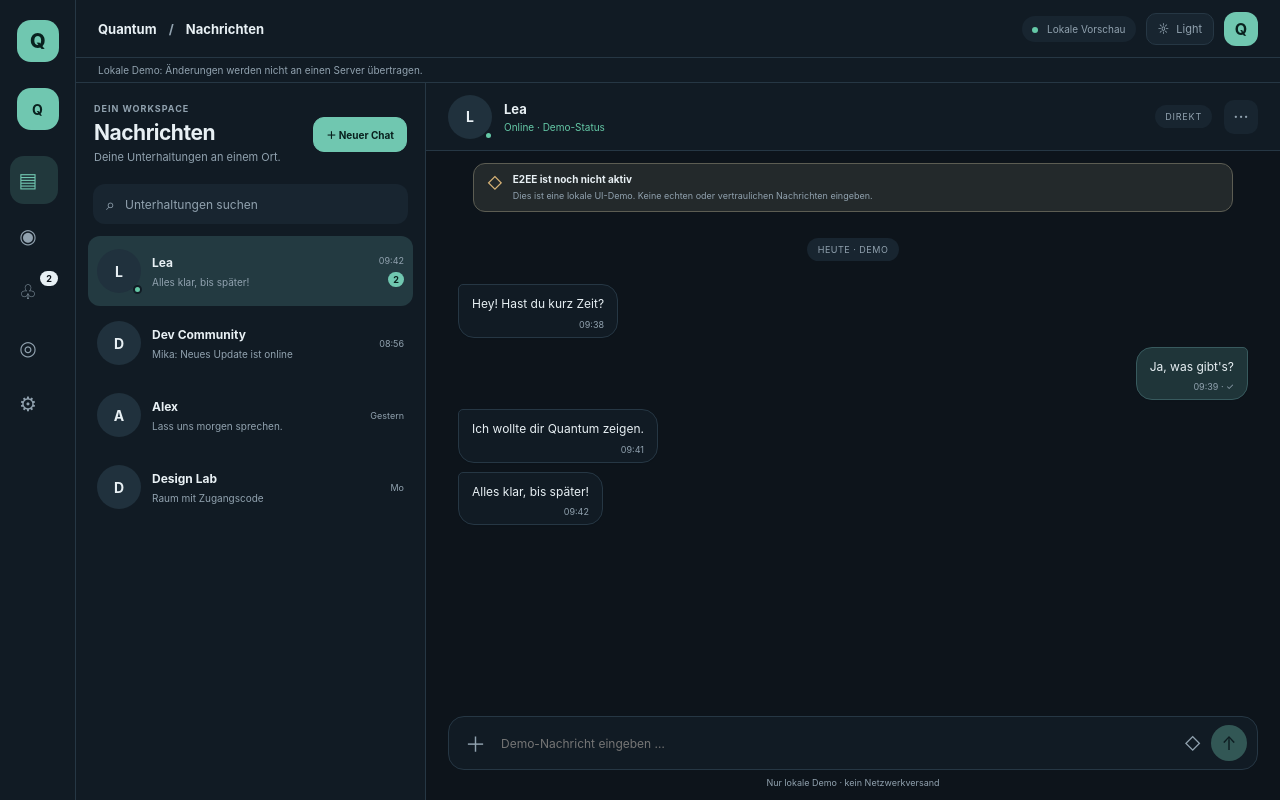
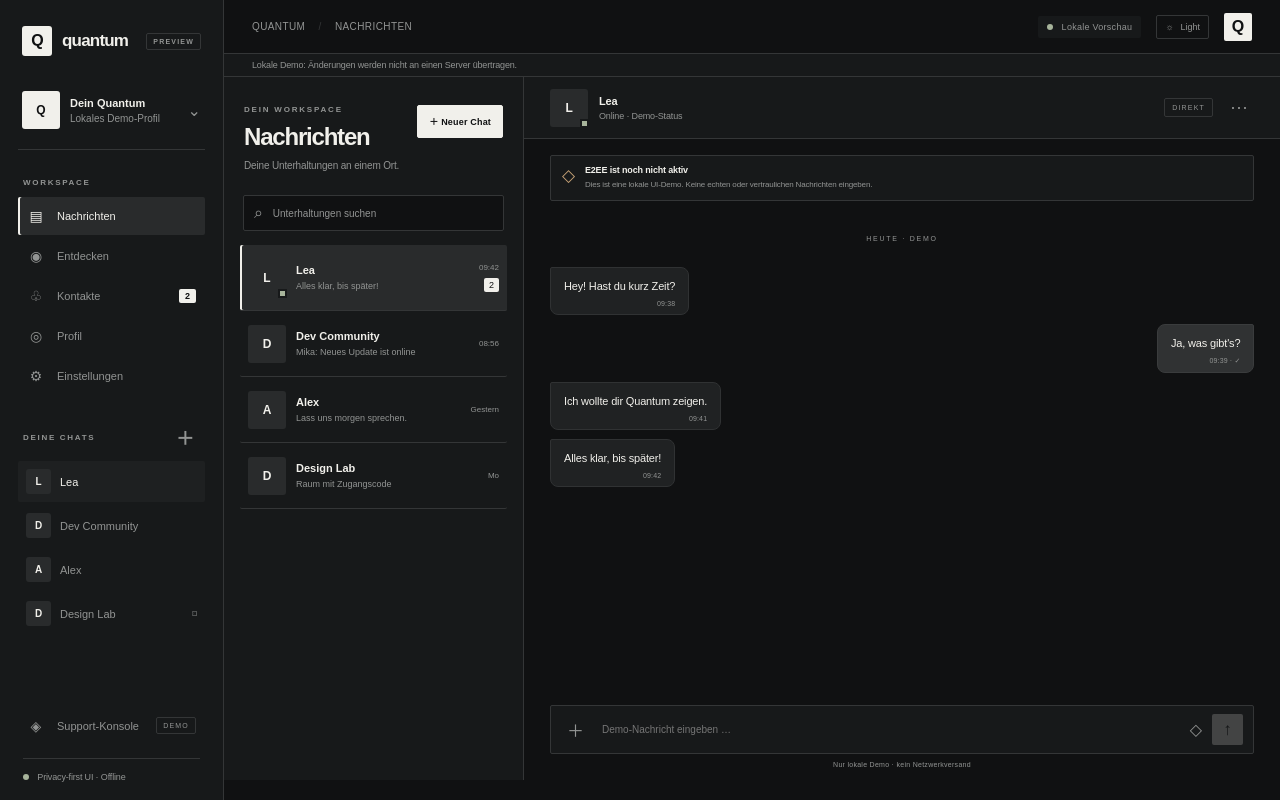
Before and after one commit to GotUrBack-Public/Quantum, a Next.js app in the folder apps/web/: page / in a window 1280 px wide. Built offline with nearby package versions, Linux system fonts and the light colour scheme.

Commit message:
Replace generic messenger styling with restrained editorial design

```diff
--- a/apps/web/src/app/globals.css
+++ b/apps/web/src/app/globals.css
@@ -16,155 +16,153 @@
 @media(max-width:1050px){.quantum-app{grid-template-columns:220px minmax(0,1fr)}.chat-layout{grid-template-columns:260px minmax(0,1fr)}.room-grid{grid-template-columns:repeat(2,minmax(0,1fr))}}@media(max-width:720px){.quantum-app{grid-template-columns:1fr}.left-rail{position:fixed;left:-260px;width:248px;transition:left .2s;box-shadow:15px 0 40px #0002}.left-rail.mobile-open{left:0}.mobile-toggle{display:block}.topbar{padding:0 14px}.toast-line{padding:8px 14px}.chat-layout{grid-template-columns:1fr}.chat-list-panel{display:none}.conversation-panel{min-height:calc(100dvh - 97px);padding:0 13px 12px}.content-page{padding:25px 16px 45px}.room-grid,.two-column{grid-template-columns:1fr}.support-stats{grid-template-columns:repeat(2,1fr)}.page-heading h1{font-size:22px}.section-chip{display:none}}@media(max-width:420px){.top-actions .local-pill{display:none}.theme-switch span{display:none}.profile-hero{padding:15px}.stats-grid{gap:7px}.stats-grid>div{padding:12px}.conversation-type{display:none}}@media(prefers-reduced-motion:reduce){*,*::before,*::after{scroll-behavior:auto!important;transition:none!important;animation:none!important}}
 
 
-/* Quantum messenger refresh — familiar three-pane messaging layout, original visual language */
+
+
+/* Quantum / industrial editorial system */
 :root{
-  --bg:#0d141b;--panel:#111b24;--panel-2:#182530;--panel-3:#20313d;
-  --line:#263744;--muted:#91a2af;--text:#e8f0f4;--accent:#70c7b0;
-  --good:#65c9a7;--warn:#d9b477;
+  color-scheme:dark;
+  --bg:#101112;
+  --panel:#17191a;
+  --panel-2:#1e2021;
+  --panel-3:#292b2c;
+  --line:#343637;
+  --muted:#929493;
+  --text:#f1f0eb;
+  --accent:#e6e0d2;
+  --good:#a7b49b;
+  --warn:#c9a477;
 }
 :root[data-theme=light]{
-  --bg:#e9eff2;--panel:#ffffff;--panel-2:#f4f7f8;--panel-3:#e8f0f1;
-  --line:#e1e8eb;--muted:#71818b;--text:#17252d;--accent:#168b75;
-  --good:#168b75;--warn:#9a6c2c;
+  color-scheme:light;
+  --bg:#e9e7e1;
+  --panel:#f4f2ec;
+  --panel-2:#eae8e1;
+  --panel-3:#dedbd3;
+  --line:#d2cfc7;
+  --muted:#777771;
+  --text:#171817;
+  --accent:#242522;
+  --good:#53634d;
+  --warn:#87623d;
 }
-html,body{font-family:Inter,-apple-system,BlinkMacSystemFont,"Segoe UI",sans-serif;letter-spacing:0}
-.quantum-app{grid-template-columns:76px minmax(0,1fr);gap:0;background:var(--bg)}
-.left-rail{width:76px;height:100dvh;padding:20px 10px 14px;align-items:center;border-right:1px solid var(--line);background:var(--panel)}
-.brand{width:100%;justify-content:center;padding:0 0 24px;gap:0}
-.brand>span:nth-child(2),.brand em,.mini-profile>span:nth-child(2),.mini-profile>i,.nav-caption,.primary-nav button:not(.nav-active)::after,.rooms-caption,.rail-chats,.rail-bottom>button:not(.nav-active){display:none}
-.brand-symbol{width:42px;height:42px;border-radius:14px;background:var(--accent);color:#09211e;font-size:20px}
-.mini-profile{width:46px;height:46px;justify-content:center;padding:4px;border:0;background:transparent;margin:0 0 24px}
-.mini-profile .avatar{width:42px;height:42px;border-radius:14px}
-.primary-nav{width:100%;gap:8px}
-.primary-nav button,.rail-bottom>button{width:48px;height:48px;justify-content:center;padding:0;border-radius:14px;font-size:0;color:var(--muted)}
-.primary-nav button>span,.rail-bottom>button>span{width:auto;font-size:20px}
-.primary-nav .nav-active,.rail-bottom .nav-active{background:color-mix(in srgb,var(--accent) 17%,var(--panel));color:var(--accent);box-shadow:none}
-.nav-count{position:absolute;margin:0 0 28px 30px;font-size:9px}
-.rail-bottom{width:100%;display:flex;justify-content:center}
-.rail-bottom>button.nav-active{display:flex}
-.privacy-state{display:none}
-.main-area{min-width:0;display:flex;flex-direction:column;height:100dvh;overflow:hidden}
-.topbar{height:58px;min-height:58px;padding:0 22px;background:var(--panel);border-bottom:1px solid var(--line)}
-.breadcrumb{font-size:13px;font-weight:650;color:var(--text)}
-.breadcrumb span{color:var(--muted)}
-.top-actions{gap:10px}
-.local-pill{font-size:10px;border:0;background:var(--panel-2);padding:7px 10px}
-.theme-switch{border-radius:10px;padding:8px 11px;font-size:11px;background:var(--panel-2)}
-.top-avatar{width:34px;height:34px;border-radius:12px;background:var(--accent);color:#09211e}
-.toast-line{padding:6px 22px;background:var(--panel);border-bottom:1px solid var(--line);font-size:10px}
-.chat-layout{flex:1;min-height:0;grid-template-columns:minmax(290px,350px) minmax(0,1fr);background:var(--bg)}
-.chat-list-panel{padding:20px 12px 14px;background:var(--panel);border-right:1px solid var(--line);overflow:auto}
-.page-heading{margin:0 6px 18px;align-items:center}
-.page-heading h1{font-size:21px;letter-spacing:-.5px;margin-bottom:4px}
-.page-heading p:not(.eyebrow){font-size:11px}
-.eyebrow{font-size:9px;letter-spacing:1px;margin-bottom:6px}
-.primary-button,.secondary-button{border-radius:11px;padding:9px 12px;font-size:10px}
-.primary-button{background:var(--accent);border-color:var(--accent);color:#09211e}
-.search-field{height:40px;margin:0 5px;border:0;border-radius:12px;background:var(--panel-2);padding:0 13px}
-.search-field input{font-size:12px}
-.chat-list{gap:2px;margin-top:12px}
-.chat-list-item{min-height:70px;padding:10px 9px;border-radius:12px;gap:11px}
+html,body{background:var(--bg);color:var(--text);font-family:Arial,Helvetica,sans-serif;letter-spacing:-.01em}
+button,input{font-family:inherit}
+button:focus-visible,input:focus-visible{outline:1px solid var(--accent);outline-offset:3px}
+.quantum-app{grid-template-columns:224px minmax(0,1fr);background:var(--bg)}
+.left-rail{width:auto;align-items:stretch;padding:26px 18px 18px;background:var(--panel);border-right:1px solid var(--line)}
+.brand{padding:0 4px 35px;gap:10px;font-size:17px;letter-spacing:-.8px}
+.brand-symbol{width:30px;height:30px;border-radius:3px;background:var(--text);color:var(--bg);font-size:16px}
+.brand em,.rail-bottom em{border-radius:2px;font-size:7px;letter-spacing:1.2px}
+.mini-profile{border:0;border-bottom:1px solid var(--line);border-radius:0;background:transparent;padding:0 4px 20px}
+.avatar,.tiny-avatar{border-radius:3px;background:var(--panel-3)}
+.avatar.self,.top-avatar{background:var(--text);color:var(--bg)}
+.nav-caption{margin:28px 5px 10px;font-size:8px;letter-spacing:1.7px}
+.primary-nav{gap:2px}
+.primary-nav button,.rail-bottom>button{border-radius:2px;padding:11px 9px;font-size:11px;gap:12px}
+.primary-nav button>span,.rail-bottom>button>span{font-size:14px}
+.primary-nav .nav-active,.rail-bottom .nav-active{background:var(--panel-3);color:var(--text);box-shadow:inset 2px 0 var(--text)}
+.nav-count{border-radius:2px}
+.rail-chats button{border-radius:2px}
+.main-area{height:100dvh;overflow:hidden}
+.topbar{height:54px;min-height:54px;padding:0 28px;background:var(--bg);border-bottom:1px solid var(--line)}
+.breadcrumb{font-size:10px;letter-spacing:.04em;text-transform:uppercase;color:var(--muted)}
+.breadcrumb span{margin:0 10px;color:var(--line)}
+.top-actions{gap:15px}
+.local-pill{border:0;border-radius:2px;background:var(--panel);font-size:9px;letter-spacing:.03em}
+.local-pill i{background:var(--good)}
+.theme-switch{border-radius:2px;background:transparent;padding:6px 8px;font-size:9px}
+.top-avatar{width:28px;height:28px;border-radius:2px}
+.toast-line{padding:6px 28px;background:var(--panel);border-bottom:1px solid var(--line);font-size:9px}
+.chat-layout{grid-template-columns:300px minmax(0,1fr);background:var(--bg)}
+.chat-list-panel{padding:28px 16px;background:var(--panel);border-right:1px solid var(--line)}
+.page-heading{margin:0 4px 22px}
+.page-heading h1{font-size:24px;font-weight:600;letter-spacing:-1.2px}
+.eyebrow{font-size:8px;letter-spacing:1.8px}
+.page-heading p:not(.eyebrow){font-size:10px;line-height:1.5}
+.primary-button,.secondary-button{border-radius:2px;padding:9px 11px;font-size:9px;letter-spacing:.02em}
+.primary-button{background:var(--text);border-color:var(--text);color:var(--bg)}
+.secondary-button{background:transparent;border-color:var(--line);color:var(--text)}
+.primary-button:hover,.send-action:hover{filter:brightness(.84)}
+.search-field{height:36px;margin:0 3px;border-radius:2px;background:var(--bg);border-color:var(--line);padding:0 10px}
+.search-field input{font-size:10px}
+.chat-list{gap:0;margin-top:14px}
+.chat-list-item{min-height:66px;padding:10px 8px;border-radius:2px;border-bottom:1px solid var(--line);gap:10px}
 .chat-list-item:hover{background:var(--panel-2)}
-.chat-list-item.active{background:color-mix(in srgb,var(--accent) 13%,var(--panel-2));box-shadow:none}
-.avatar{width:44px;height:44px;border-radius:50%;background:var(--panel-3);font-size:14px}
-.avatar.self{background:var(--accent);color:#09211e}
-.avatar i{border-color:var(--panel)}
-.chat-list-copy{gap:6px}
-.chat-list-copy b{font-size:12px;font-weight:650}
-.chat-list-copy small{font-size:10px}
-.chat-list-meta time{font-size:9px}
-.chat-list-meta i{background:var(--accent);color:#09211e;font-weight:700}
-.conversation-panel{padding:0 0 12px;min-height:0;background-color:var(--bg);position:relative}
-.conversation-header{height:68px;min-height:68px;padding:0 22px;background:var(--panel);border-bottom:1px solid var(--line);gap:12px}
-.conversation-header b{font-size:13px}
-.conversation-header small{font-size:10px}
-.conversation-type{margin-left:auto;border:0;border-radius:20px;background:var(--panel-2);padding:6px 10px;font-size:9px}
-.icon-action{width:34px;height:34px;border-radius:10px;background:var(--panel-2);font-size:18px}
-.security-warning{margin:12px auto 0;max-width:760px;width:calc(100% - 40px);padding:9px 13px;border-radius:12px;background:color-mix(in srgb,var(--warn) 9%,var(--panel));border-color:color-mix(in srgb,var(--warn) 30%,var(--line))}
-.security-warning>span{font-size:15px}
-.security-warning b{font-size:10px}
-.security-warning small{font-size:9px}
-.message-feed{width:min(860px,100%);margin:0 auto;padding:22px 28px 18px;gap:9px}
-.day-label{margin:4px 0 14px;font-size:9px;letter-spacing:.5px}
-.day-label span{display:inline-block;padding:6px 11px;border-radius:20px;background:var(--panel-2)}
-.message-line{padding:0 4px}
-.bubble{max-width:min(72%,520px);padding:10px 13px 7px;border:1px solid var(--line);border-radius:5px 16px 16px 16px;background:var(--panel);box-shadow:0 1px 1px #0000000a}
-.own .bubble{border-color:color-mix(in srgb,var(--accent) 24%,var(--line));border-radius:16px 5px 16px 16px;background:color-mix(in srgb,var(--accent) 15%,var(--panel))}
-.bubble p{font-size:12px;line-height:1.55;margin-bottom:5px}
-.bubble time{font-size:9px}
-.message-composer{width:min(860px,calc(100% - 44px));margin:0 auto;padding:8px 10px;border-radius:16px;background:var(--panel);border:1px solid var(--line);gap:10px}
-.message-composer>button:first-child{width:32px;height:32px;border-radius:50%;font-size:21px}
-.message-composer input{font-size:12px;padding:8px 0}
-.message-composer>span{font-size:16px}
-.send-action{width:36px;height:36px;border-radius:50%;background:var(--accent);color:#09211e;font-size:18px}
-.composer-caption{font-size:9px;padding:7px 0 0}
-.content-page{padding:30px 34px 50px;max-width:1180px}
-.content-page .page-heading{margin:0 0 24px}
-.room-grid{gap:16px}
-.room-card,.surface-card{border-radius:14px;background:var(--panel);border-color:var(--line)}
-.room-art{height:112px;background:linear-gradient(135deg,var(--panel-3),var(--panel-2))}
-.room-art span{font-size:38px;color:var(--accent)}
-.room-body{padding:17px}
-.room-body h3{font-size:14px}
-.room-body p{font-size:11px}
-.info-panel{border-radius:12px;background:var(--panel-2);padding:15px 17px}
-.info-panel b{font-size:12px}
-.info-panel p{font-size:11px}
-.surface-card{padding:18px}
-.card-heading h2{font-size:13px}
-.person-row,.report-row{padding:13px 0}
-.person-row b,.report-row b{font-size:11px}
-.person-row small,.report-row small{font-size:10px}
-.profile-hero{border-radius:16px;background:var(--panel);padding:24px}
-.profile-avatar{width:72px;height:72px;border-radius:22px}
-.stats-grid>div,.support-stats>div{border-radius:12px;background:var(--panel)}
-.settings-card{padding:20px}
-.toggle{width:38px;height:22px}
-.toggle i{width:18px;height:18px}
-.toggle.on i{transform:translateX(16px)}
-button,input{transition:background-color .16s ease,border-color .16s ease,color .16s ease,transform .16s ease}
-button:focus-visible,input:focus-visible{outline:2px solid var(--accent);outline-offset:2px}
-@media(max-width:900px){
- .quantum-app{grid-template-columns:62px minmax(0,1fr)}
- .left-rail{width:62px;padding-left:7px;padding-right:7px}
- .chat-layout{grid-template-columns:minmax(250px,310px) minmax(0,1fr)}
- .message-feed{padding-left:18px;padding-right:18px}
+.chat-list-item.active{background:var(--panel-3);box-shadow:inset 2px 0 var(--text)}
+.avatar{width:38px;height:38px;font-size:12px}
+.avatar i{border-radius:0;background:var(--good)}
+.chat-list-copy{gap:5px}
+.chat-list-copy b{font-size:11px;font-weight:600}
+.chat-list-copy small{font-size:9px}
+.chat-list-meta time{font-size:8px}
+.chat-list-meta i{border-radius:2px;background:var(--text);color:var(--bg)}
+.conversation-panel{padding:0 0 12px;background:var(--bg)}
+.conversation-header{height:62px;min-height:62px;padding:0 26px;background:var(--panel);border-bottom:1px solid var(--line)}
+.conversation-header b{font-size:11px;font-weight:600}
+.conversation-header small{font-size:9px;color:var(--muted)}
+.conversation-type{border-radius:2px;font-size:7px;letter-spacing:1.2px}
+.icon-action{font-size:18px}
+.security-warning{width:calc(100% - 52px);margin:16px 26px 6px;padding:9px 11px;border-radius:2px;background:var(--panel);border:1px solid var(--line)}
+.security-warning>span{color:var(--warn)}
+.security-warning b{font-size:9px}
+.security-warning small{font-size:8px}
+.message-feed{padding:20px 26px;gap:9px;scrollbar-width:thin;scrollbar-color:var(--line) transparent}
+.day-label{font-size:7px;letter-spacing:1.7px;margin:8px 0 16px}
+.message-line{transform-origin:left bottom}
+.message-line.own{transform-origin:right bottom}
+.bubble{max-width:min(68%,520px);padding:10px 13px 7px;border-radius:2px 8px 8px 8px;background:#202223;border:1px solid #303233}
+.own .bubble{border-radius:8px 2px 8px 8px;background:#303233;border-color:#3a3c3d}
+:root[data-theme=light] .bubble{background:#f5f3ed;border-color:#d8d5cd}
+:root[data-theme=light] .own .bubble{background:#dedbd3;border-color:#d0cdc5}
+.bubble p{font-size:11px;line-height:1.55}
+.bubble time{font-size:7px;letter-spacing:.02em}
+.message-composer{margin:0 26px;border-radius:2px;padding:8px 10px;background:var(--panel);border:1px solid var(--line);transition:border-color .18s ease,background .18s ease}
+.message-composer:focus-within{border-color:var(--muted);background:var(--panel-2)}
+.message-composer>button:first-child{font-size:17px}
+.message-composer input{font-size:10px}
+.send-action{width:31px;height:31px;border-radius:2px;background:var(--text);color:var(--bg);font-size:17px;transition:transform .16s ease,opacity .16s ease,background .16s ease}
+.send-action:not(:disabled):active{transform:scale(.88)}
+.send-action:disabled{opacity:.2}
+.composer-caption{font-size:7px;letter-spacing:.04em}
+.content-page{max-width:1180px;padding:34px 38px 60px}
+.room-card,.surface-card,.profile-hero,.info-panel,.stats-grid>div,.support-stats>div{border-radius:2px;background:var(--panel);border-color:var(--line);box-shadow:none}
+.room-art{background:var(--panel-3)}
+.room-art span{font-weight:500}
+.room-body h3,.card-heading h2,.person-row b,.report-row b,.setting-row b{font-weight:600}
+.room-body .secondary-button{border-radius:2px}
+.section-chip,.warning-chip,.profile-badge,.badge-list span,.report-status,.coming-soon{border-radius:2px}
+.filter-row button,.small-primary,.small-quiet{border-radius:2px}
+.profile-avatar{border-radius:3px}
+.toggle{border-radius:2px}
+.toggle i{border-radius:1px}
+@keyframes quantum-message-in{
+  0%{opacity:0;transform:translateY(9px) scale(.985);filter:blur(2px)}
+  65%{opacity:1;filter:blur(0)}
+  100%{opacity:1;transform:translateY(0) scale(1)}
 }
+.message-line{animation:quantum-message-in .26s cubic-bezier(.2,.75,.25,1) both}
+.message-line.own .bubble{animation:quantum-message-in .3s cubic-bezier(.16,1,.3,1) both}
+.send-action:not(:disabled){box-shadow:0 0 0 0 transparent}
+.send-action:not(:disabled):hover{transform:translateY(-1px)}
+@media(max-width:1050px){.quantum-app{grid-template-columns:190px minmax(0,1fr)}.chat-layout{grid-template-columns:260px minmax(0,1fr)}}
 @media(max-width:720px){
  .quantum-app{grid-template-columns:1fr}
- .left-rail{left:-270px;width:248px;align-items:stretch;padding:20px 14px 14px}
+ .left-rail{position:fixed;left:-260px;width:248px;transition:left .2s;box-shadow:12px 0 30px #0004}
  .left-rail.mobile-open{left:0}
- .brand{width:auto;justify-content:flex-start;gap:10px;padding:0 8px 22px}
- .brand>span:nth-child(2),.brand em{display:inline}
- .mini-profile{width:100%;justify-content:flex-start;padding:10px;margin-bottom:16px}
- .mini-profile>span:nth-child(2),.mini-profile>i{display:flex}
- .nav-caption{display:block;margin:18px 9px 8px}
- .primary-nav{gap:3px}
- .primary-nav button,.rail-bottom>button{width:100%;height:42px;justify-content:flex-start;padding:0 11px;font-size:12px;border-radius:10px}
- .primary-nav button>span,.rail-bottom>button>span{width:18px;font-size:16px}
- .primary-nav .nav-active,.rail-bottom .nav-active{box-shadow:inset 3px 0 var(--accent)}
- .rooms-caption{display:flex}
- .rail-chats{display:grid}
- .rail-bottom>button:not(.nav-active){display:flex}
- .privacy-state{display:block}
- .mobile-toggle{display:block}
  .topbar{padding:0 14px}
  .toast-line{padding:6px 14px}
  .chat-layout{grid-template-columns:1fr}
  .chat-list-panel{display:none}
  .conversation-panel{min-height:0;flex:1;padding:0 0 10px}
  .conversation-header{padding:0 14px}
- .message-feed{padding:16px 12px}
- .security-warning{width:calc(100% - 24px)}
- .message-composer{width:calc(100% - 24px)}
+ .message-feed{padding:16px 14px}
+ .security-warning{width:calc(100% - 28px);margin:12px 14px 6px}
+ .message-composer{margin:0 14px}
  .content-page{padding:24px 16px 40px}
  .room-grid,.two-column{grid-template-columns:1fr}
  .support-stats{grid-template-columns:repeat(2,1fr)}
 }
-@media(max-width:420px){
- .top-actions .local-pill{display:none}
- .theme-switch span{display:inline}
- .conversation-type{display:none}
- .bubble{max-width:86%}
+@media(max-width:420px){.top-actions .local-pill{display:none}.conversation-type{display:none}.bubble{max-width:86%}}
+@media(prefers-reduced-motion:reduce){
+ *,*::before,*::after{scroll-behavior:auto!important;transition:none!important;animation:none!important}
 }
-@media(prefers-reduced-motion:reduce){button,input{transition:none}}
```
